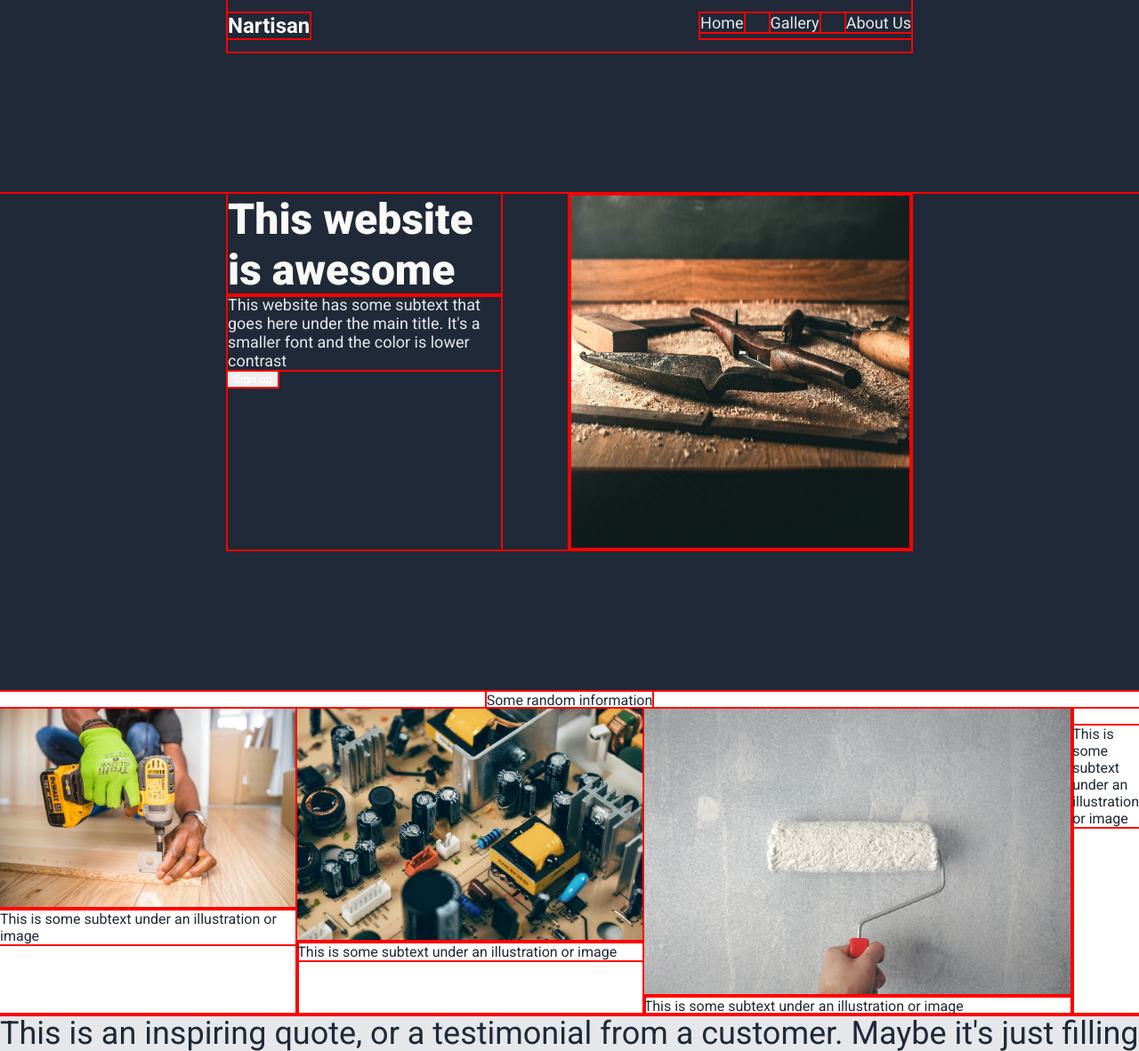
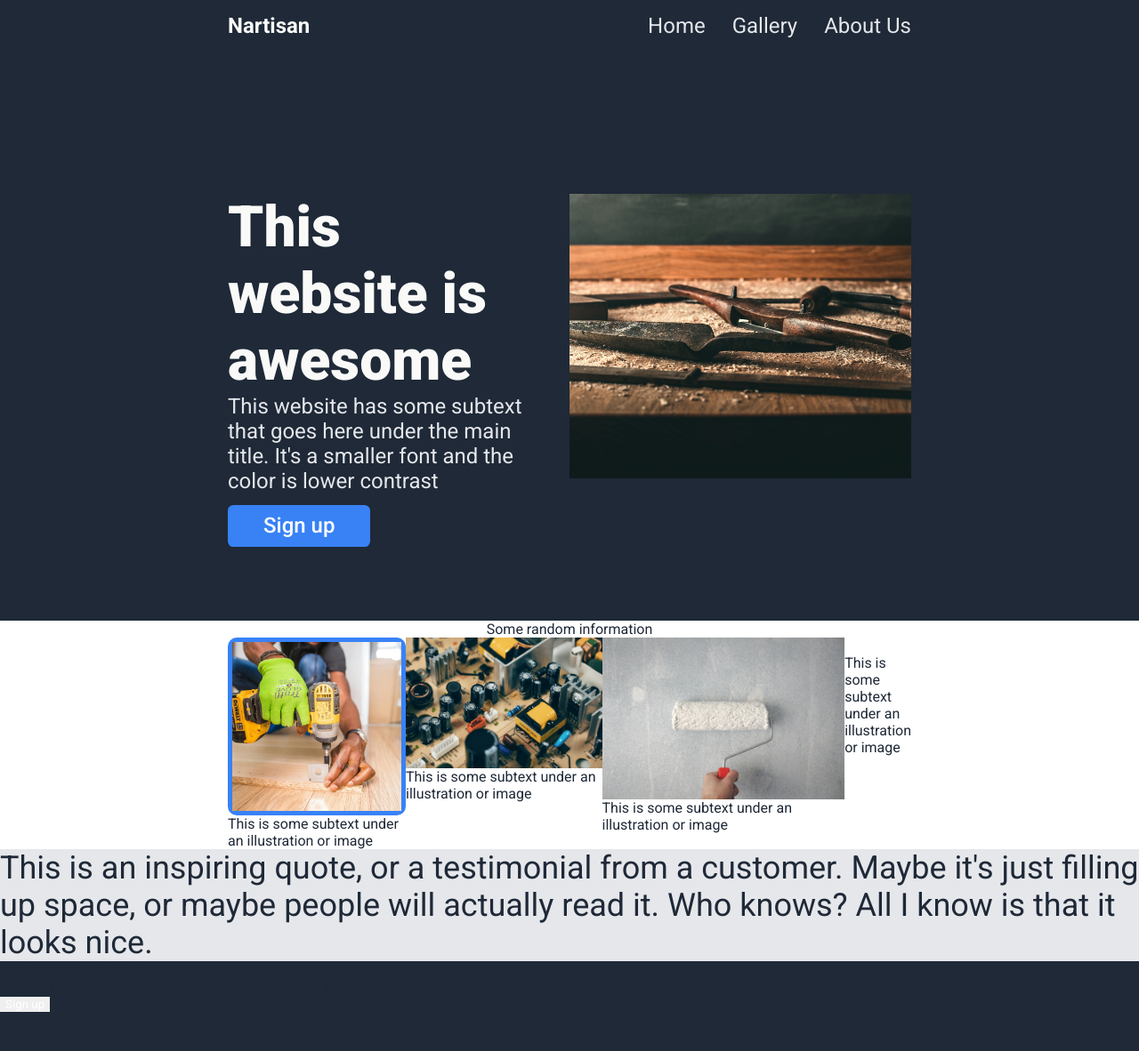
Before and after one commit to Johnnymarvel1/Odin-Landingpage, a plain HTML site: page index.html in a window 1280 px wide. Shown: the top 1182 px of the page at 89% size. After the commit the page ends 1157 px from the top, so only its background shows below. Drawn offline with Linux system fonts and the light colour scheme.

Commit message:
start working on info section

```diff
--- a/index.html
+++ b/index.html
@@ -23,7 +23,7 @@
             <div class="hero-sep">
                 <p class="hero-main">This website is awesome</p>
                 <p class="hero-sec"> This website has some subtext that goes here under the main title. It's a smaller font and the color is lower contrast</p>
-                <button> Sign up</button>
+                <button class="hero-button"> Sign up</button>
             </div>
             <div class="hero-img">
                 <img class="img1" src="images/alexander-andrews-c91LS-JK7cw-unsplash.jpg" alt="wood shaving pieces"
@@ -35,7 +35,9 @@
             <p>Some random information</p>
             <div class="info-group">
                 <div>
-                    <img src="images/carpentry.jpg" alt="">
+                    <div class="rand1card">
+                        <img class="rand1" src="images/carpentry.jpg" alt="">
+                    </div>
                     <p>This is some subtext under an illustration or image</p>
                 </div>
                 <div>
--- a/style.css
+++ b/style.css
@@ -4,12 +4,12 @@ html,body,*{
     box-sizing: border-box;
     font-family: 'Roboto';
     text-decoration: none;
-    outline: red solid 2px;
+    /* outline: red solid 2px; */
     border: 0;
 }
 
 img{
-    /* vertical-align: middle; */
+    vertical-align: middle;
     max-width: 100%;
     height: auto;
     font-style: italic;
@@ -34,6 +34,7 @@ header{
     display: flex;
     justify-content: space-between;
     margin: 10rem 16rem;
+    height: 20rem;
 }
 
 body{
@@ -48,16 +49,19 @@ ul{
 }
 
 .hero-sep{
-    width: 40%;
+    display: flex;
+    flex-direction: column;
+    width: 45%;
 }
+
 .hero-main{
-    font-size: 48px;
+    font-size: 4rem;
     color: #f9faf8;
     font-variation-settings: 'wght' 900;
 }
 
 .hero-sec, a{
-    font-size: 18px;
+    font-size: 1.5rem;
     color: #e5e7eb;
 }
 
@@ -69,16 +73,32 @@ ul{
 
 .hero-img{
     display: flex;
+    flex-direction: row;
     background: green;
     width: 50%;
-    height: 400px;;
-    border: purple 2px solid;
+    height: auto;
+    /* border: purple 2px solid; */
+}
+
+.img1{
+    object-fit: cover;
+}
+
+.hero-button{
+    background-color: #3882f6;
+    padding: 0.6rem 2.5rem;
+    border-radius: 0.4rem;
+    font-size: 1.5rem;
+    margin-top: 0.8rem;
+    font-weight: 500;
+    align-self: flex-start;
 }
 
 p{
     color: #1f2937;
 }
 .info{
+    padding: 0 16rem;
     background-color: white;
     display: flex;
     flex-direction: column;
@@ -87,6 +107,18 @@ p{
 
 .info-group{
     display: flex;
+}
+
+.rand1card{
+    display: flex;
+    width: 200px;
+    height: 200px;
+    border-radius: 10px;
+    border: #3882f6 solid 5px;
+}
+
+.rand1{
+    object-fit: cover;
 }
 
 .inspo{
```
